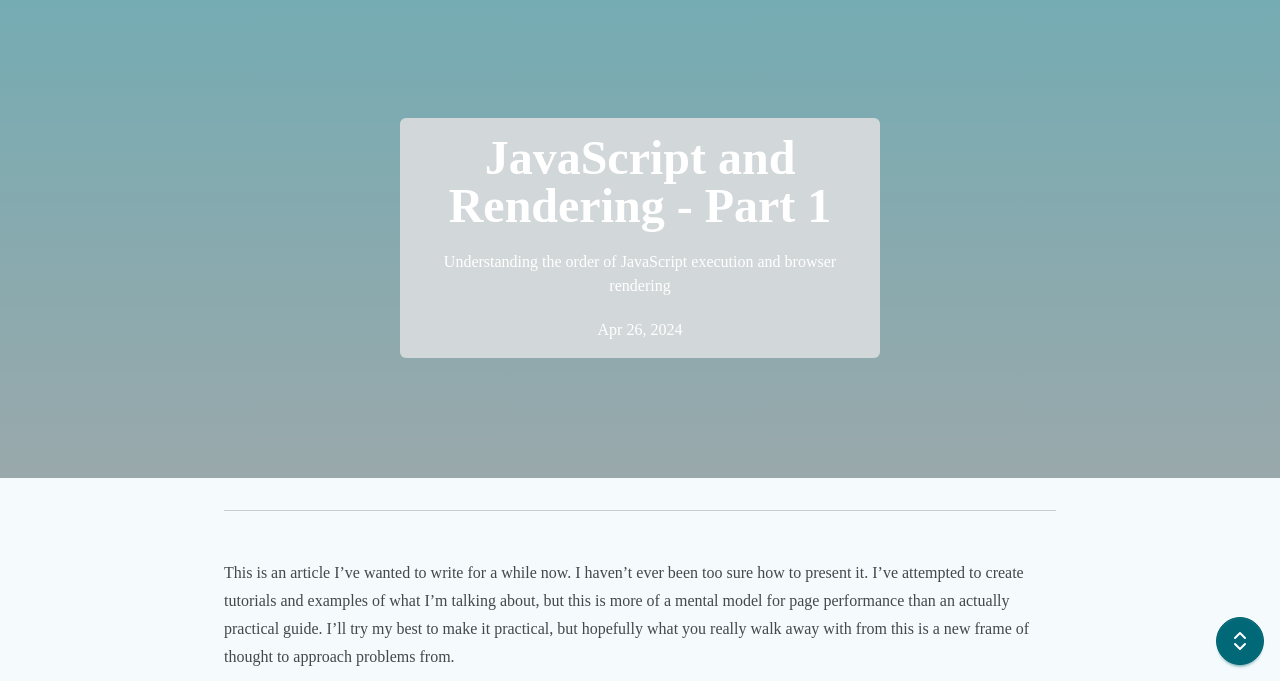
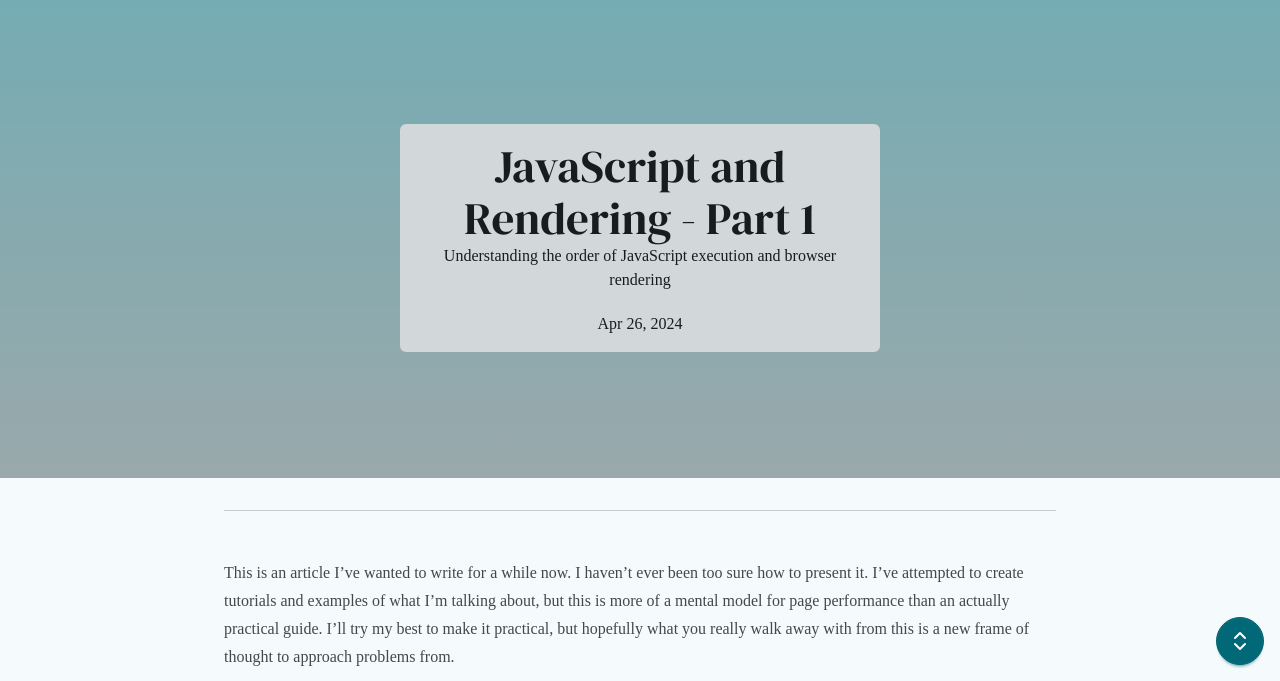
Before and after one commit to connorwade/connorwade.github.io, an Astro site: page /blog/all-about-rendering-part1 in a window 1280 px wide. Shown: the part 119-800 px from the top of the page. Built offline with nearby package versions, Linux system fonts and the light colour scheme; Astro itself is replaced by a stand-in of ours.

Commit message:
feat: fix blog titles

```diff
--- a/src/layouts/BlogPost.astro
+++ b/src/layouts/BlogPost.astro
@@ -31,10 +31,10 @@ if (heroImage) {
     <div class="hero min-h-[60vh]" style={heroBackground}>
       <div class="hero-overlay bg-opacity-75"></div>
       <div
-        class="hero-content text-primary-content md:bg-base-300 md:bg-opacity-90 rounded-md text-center"
+        class="hero-content text-secondary-content md:text-base-content md:bg-base-300 md:bg-opacity-90 rounded-md text-center"
       >
         <div class="max-w-md">
-          <h1 class="mb-5 text-5xl font-bold">{title}</h1>
+          <Typography variant="display" size="md">{title}</Typography>
           <p class="mb-5">{description}</p>
           <FormattedDate date={pubDate} />
           {
```
